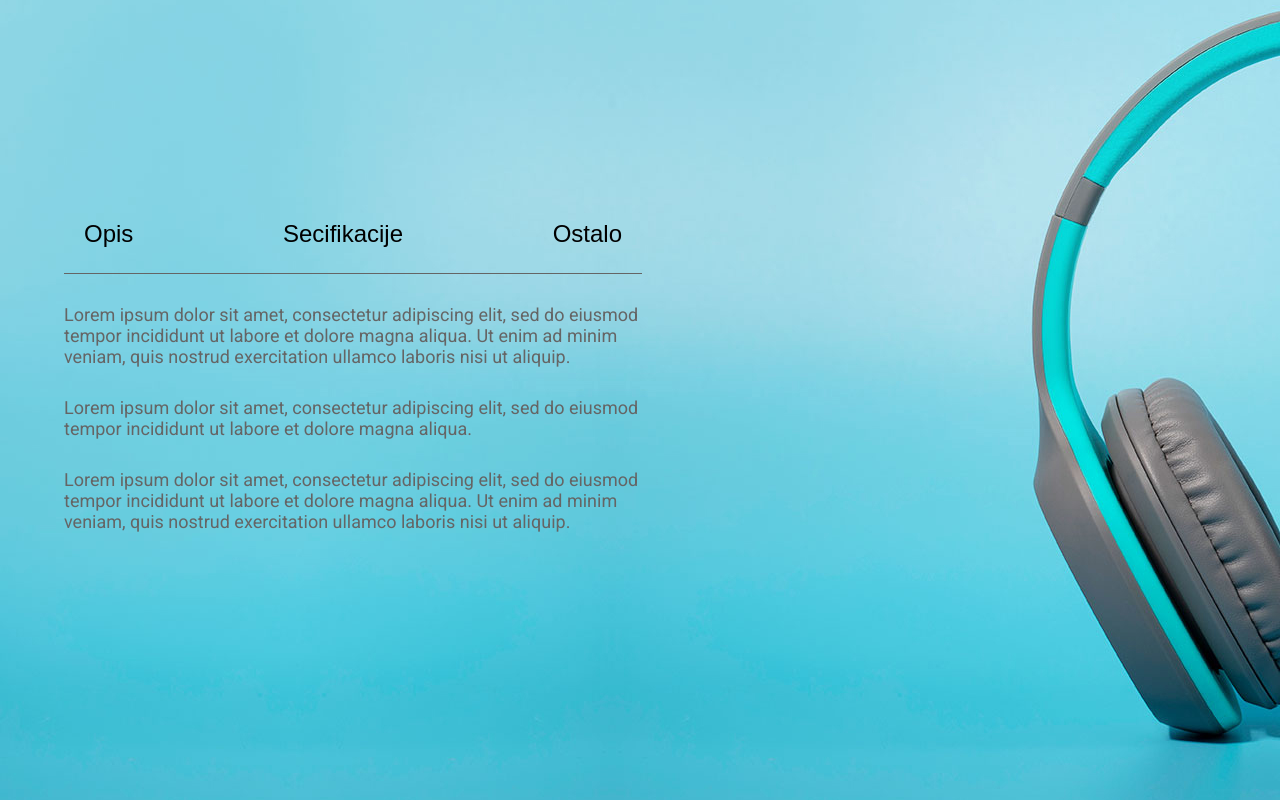
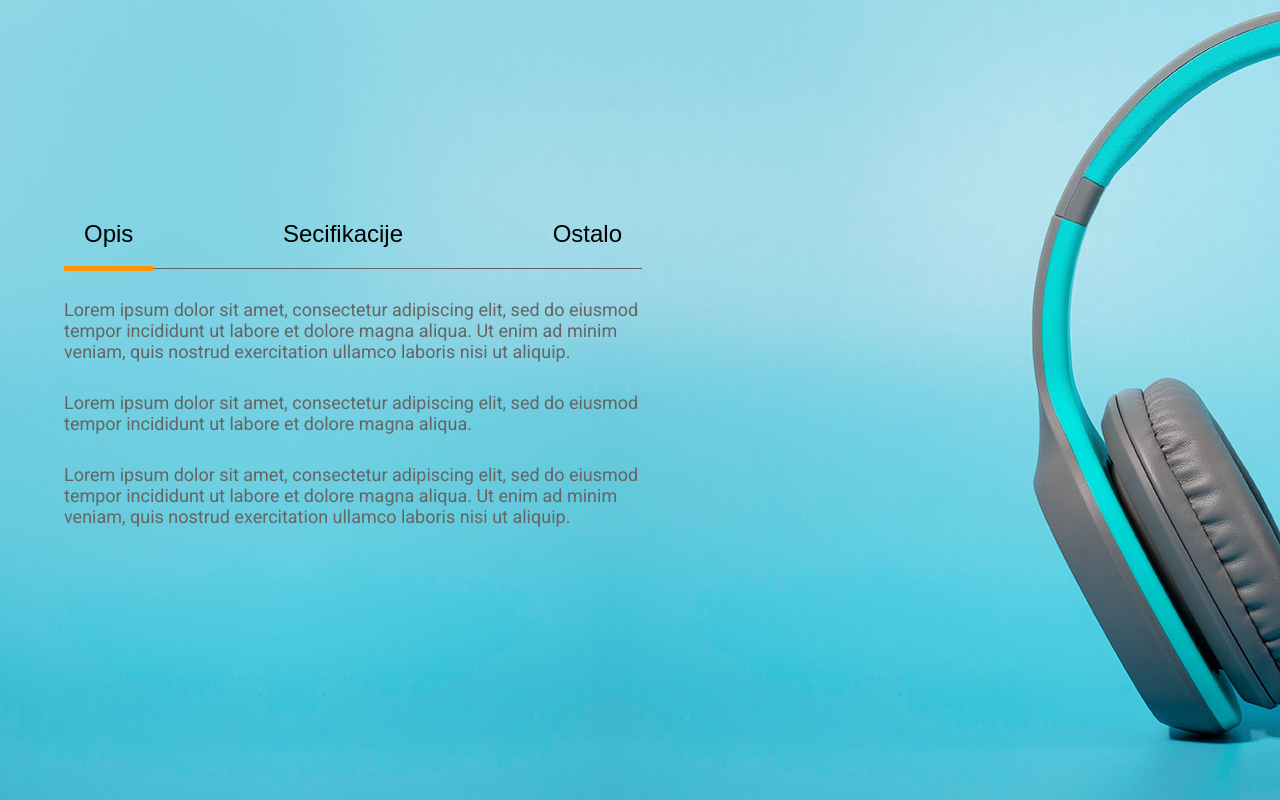
Before and after one commit to Blagoja95/iHave-webpage, a React (Create React App) app: page / in a window 1280 px wide. Shown: the part 1843-2643 px from the top of the page. Built offline with nearby package versions, Linux system fonts and the light colour scheme.

Commit message:
specificaton section done; hover and active state; contntet change functionality;

```diff
--- a/src/SASS/specification/_specification.scss
+++ b/src/SASS/specification/_specification.scss
@@ -31,17 +31,32 @@
   color: $black;
   font-size: 2.4rem;
   font-weight: medium;
-  border-bottom: 5px solid transparent;
-  transition: all 0.3s;
 
   position: relative;
 
+  &::after {
+    transition: all 0.3s;
+    position: absolute;
+    bottom: 0;
+    left: 0;
+    transform: translateY(3px);
+
+    display: block;
+    content: "";
+    width: 100%;
+    border-bottom: 5px solid transparent;
+  }
+
   &:hover {
     cursor: pointer;
-    border-color: $text;
+    &::after {
+      border-color: $text;
+    }
   }
 
   &--active {
-    border-color: $orange;
+    &::after {
+      border-color: $orange;
+    }
   }
 }
--- a/src/Sections/Specification/SpecificationControl.js
+++ b/src/Sections/Specification/SpecificationControl.js
@@ -1,4 +1,6 @@
 const SpecCtrl = ({ content, handleClick, id }) => {
+  // const control = document.querySelectorAll(".specification__control");
+
   const setActive = (e) => {
     document
       .querySelectorAll(".specification__control")
@@ -10,7 +12,9 @@ const SpecCtrl = ({ content, handleClick, id }) => {
   return (
     <button
       onClick={(e) => setActive(e)}
-      className="specification__control"
+      className={`specification__control ${
+        id == 1 ? "specification__control--active" : ""
+      }`}
       id={id}
     >
       {content}
```
